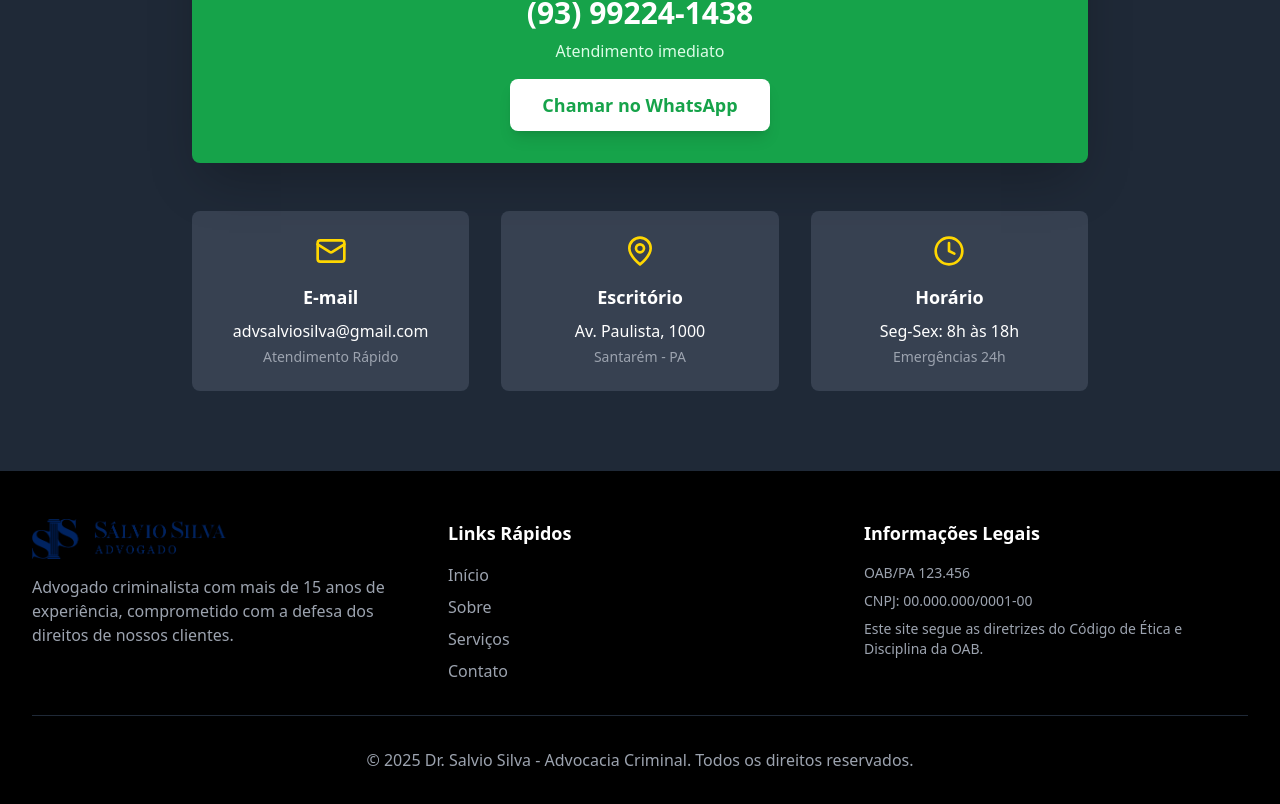
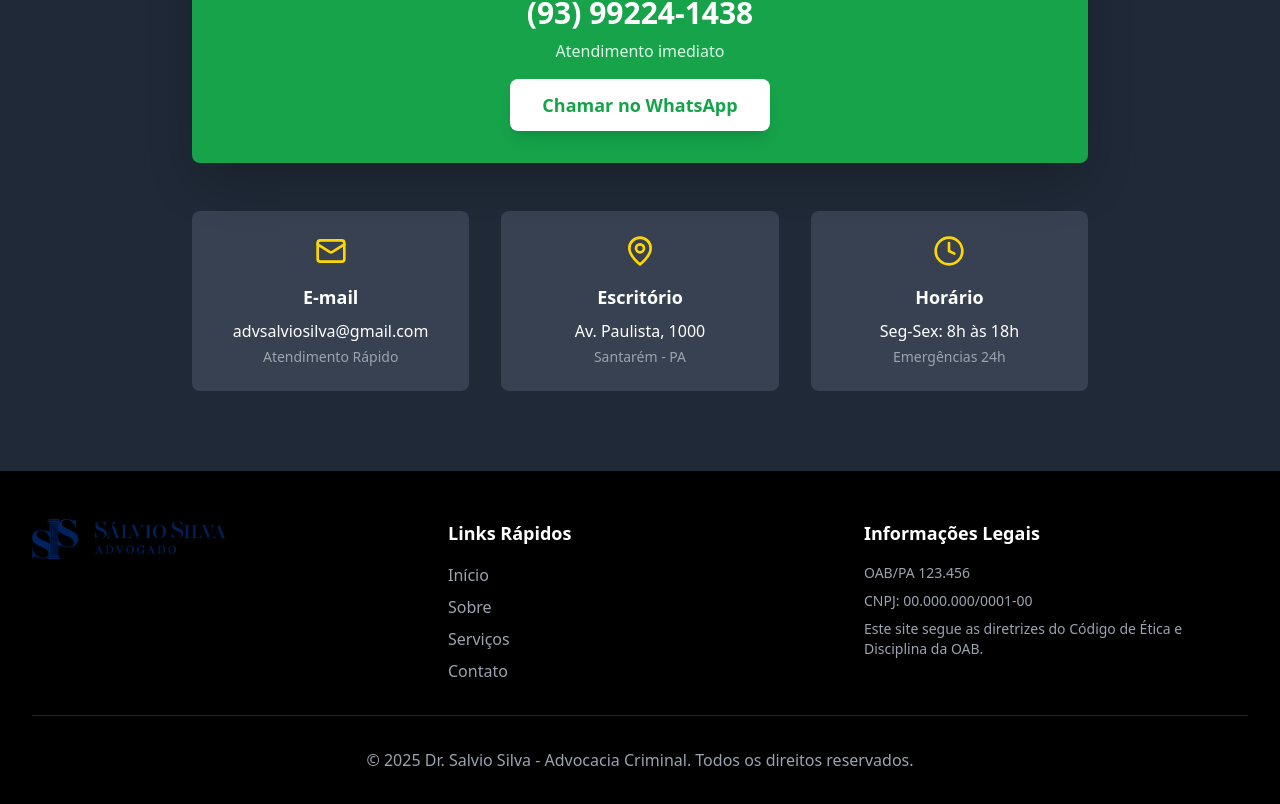
Before and after one commit to sandersal/SalvioSilvaCriminal, a React (Vite) app: page / in a window 1280 px wide. Shown: the part 2625-3429 px from the top of the page. Built offline with nearby package versions, Linux system fonts and the light colour scheme.

Commit message:
Updated App.tsx

```diff
--- a/src/App.tsx
+++ b/src/App.tsx
@@ -255,10 +255,6 @@ function App() {
                   className="h-10 w-auto"
                 />
               </div>
-              <p className="text-gray-400 mb-4">
-                Advogado criminalista com mais de 15 anos de experiência,
-                comprometido com a defesa dos direitos de nossos clientes.
-              </p>
             </div>
 
             <div>
```
